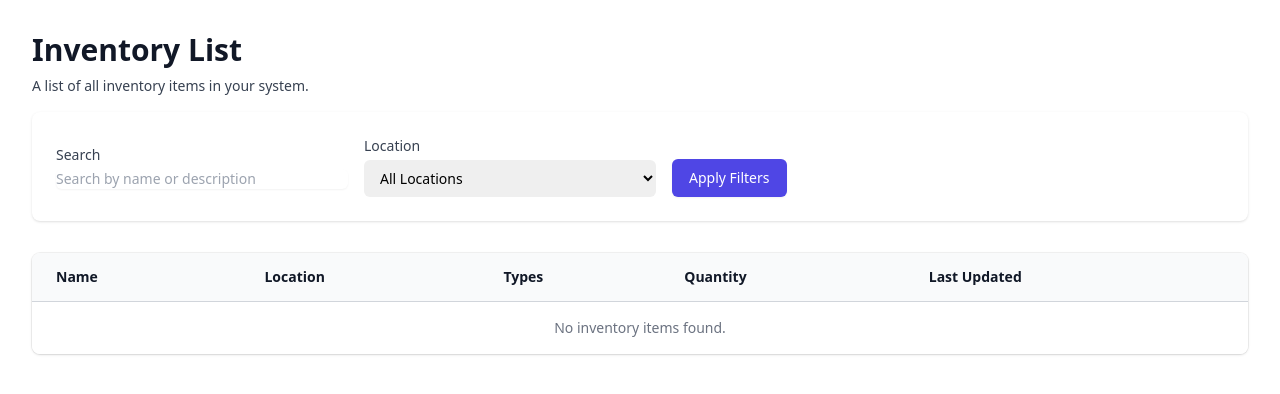
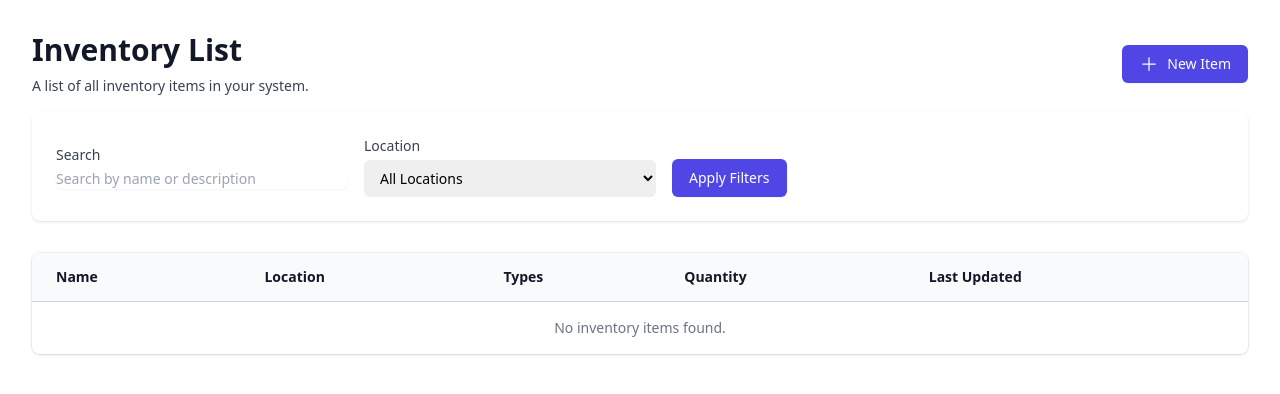
Before and after one commit to sam-phinizy/omni-home, a Django app: page /inventory/ in a window 1280 px wide. Shown: the part 64-458 px from the top of the page. Run offline with Django 5.2, Linux system fonts and the light colour scheme; data that the repository does not hold is empty; some libraries are stand-ins or nearby versions.

Commit message:
adds in a new item button for inventory

```diff
--- a/inventory/templates/inventory/inventory_list.html
+++ b/inventory/templates/inventory/inventory_list.html
@@ -6,6 +6,15 @@
         <div class="sm:flex-auto">
             <h1 class="text-3xl font-bold text-gray-900">{{ title }}</h1>
             <p class="mt-2 text-sm text-gray-700">A list of all inventory items in your system.</p>
+        </div>
+        <div class="mt-4 sm:mt-0 sm:ml-16 sm:flex-none">
+            <a href="{% url 'inventory:create' %}"
+                class="inline-flex items-center justify-center rounded-md border border-transparent bg-indigo-600 px-4 py-2 text-sm font-medium text-white shadow-sm hover:bg-indigo-700 focus:outline-none focus:ring-2 focus:ring-indigo-500 focus:ring-offset-2 sm:w-auto">
+                <svg xmlns="http://www.w3.org/2000/svg" fill="none" viewBox="0 0 24 24" stroke-width="1.5" stroke="currentColor" class="w-5 h-5 mr-2">
+                    <path stroke-linecap="round" stroke-linejoin="round" d="M12 4.5v15m7.5-7.5h-15" />
+                </svg>
+                New Item
+            </a>
         </div>
     </div>
 
--- a/inventory/urls.py
+++ b/inventory/urls.py
@@ -7,4 +7,5 @@ urlpatterns = [
     path('inventory/', views.InventoryListView.as_view(), name='list'),
     path('inventory/<int:item_number>/', views.InventoryDetailView.as_view(), name='detail'),
     path('inventory/<int:pk>/edit/', views.inventory_edit, name='inventory_edit'),
+    path('inventory/create/', views.inventory_create, name='create'),
 ]
--- a/inventory/views.py
+++ b/inventory/views.py
@@ -105,3 +105,21 @@ def inventory_edit(request, pk):
     return render(
         request, "inventory/inventory_edit.html", {"form": form, "item": item}
     )
+
+
+@login_required
+def inventory_create(request):
+    if request.method == "POST":
+        form = InventoryForm(request.POST)
+        if form.is_valid():
+            item = form.save(commit=False)
+            item.created_by = request.user
+            item.updated_by = request.user
+            item.save()
+            form.save_m2m()  # Save many-to-many relationships
+            return redirect("inventory:detail", item_number=item.pk)
+    else:
+        form = InventoryForm()
+    return render(
+        request, "inventory/inventory_edit.html", {"form": form, "is_create": True}
+    )
--- a/templates/base.html
+++ b/templates/base.html
@@ -12,7 +12,7 @@
             <div class="flex items-center justify-between h-16">
                 <div class="flex items-center">
                     <div class="flex-shrink-0">
-                        <a href="{% url 'dashboard' %}" class="text-white font-bold text-xl">Omni Home</a>
+                        <a href="/" class="text-white font-bold text-xl">Omni Home</a>
                     </div>
                 </div>
                 <div class="flex items-center">
```
Also changed, not shown: inventory/templates/inventory/inventory_edit.html (+12 -3 lines).
